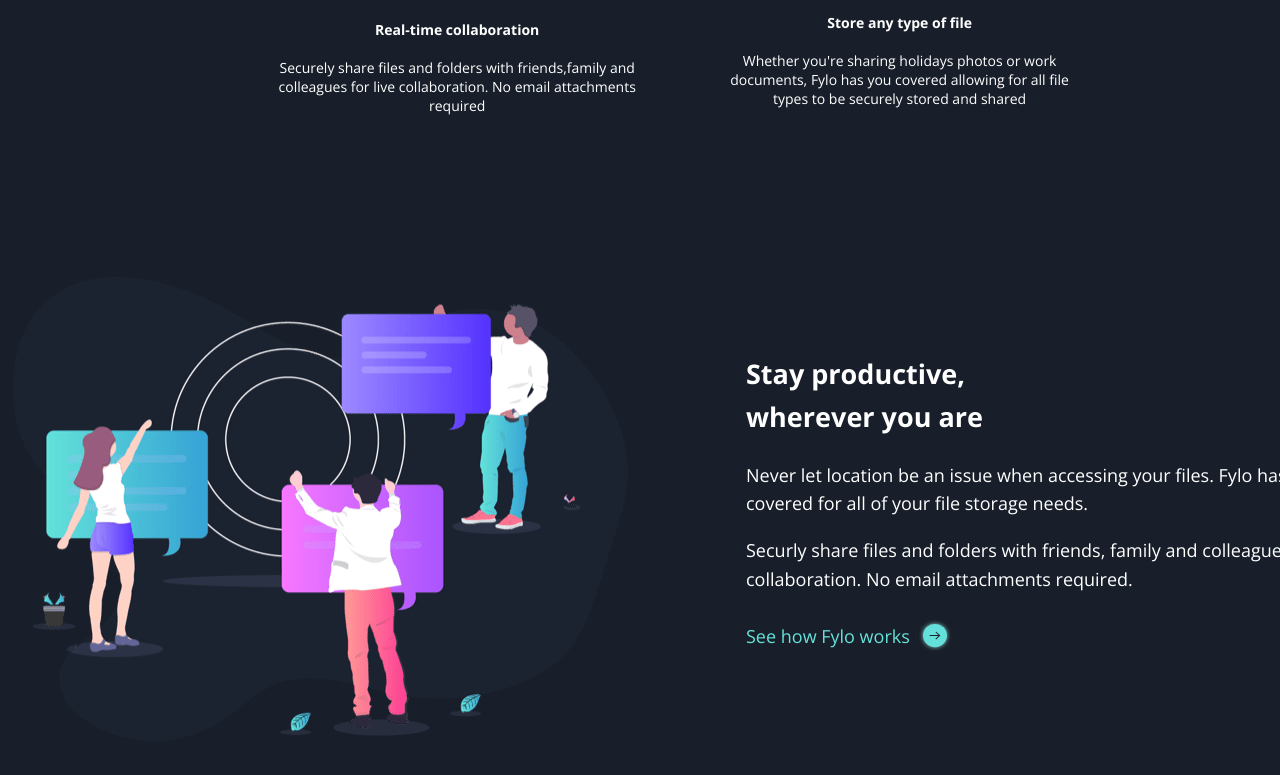
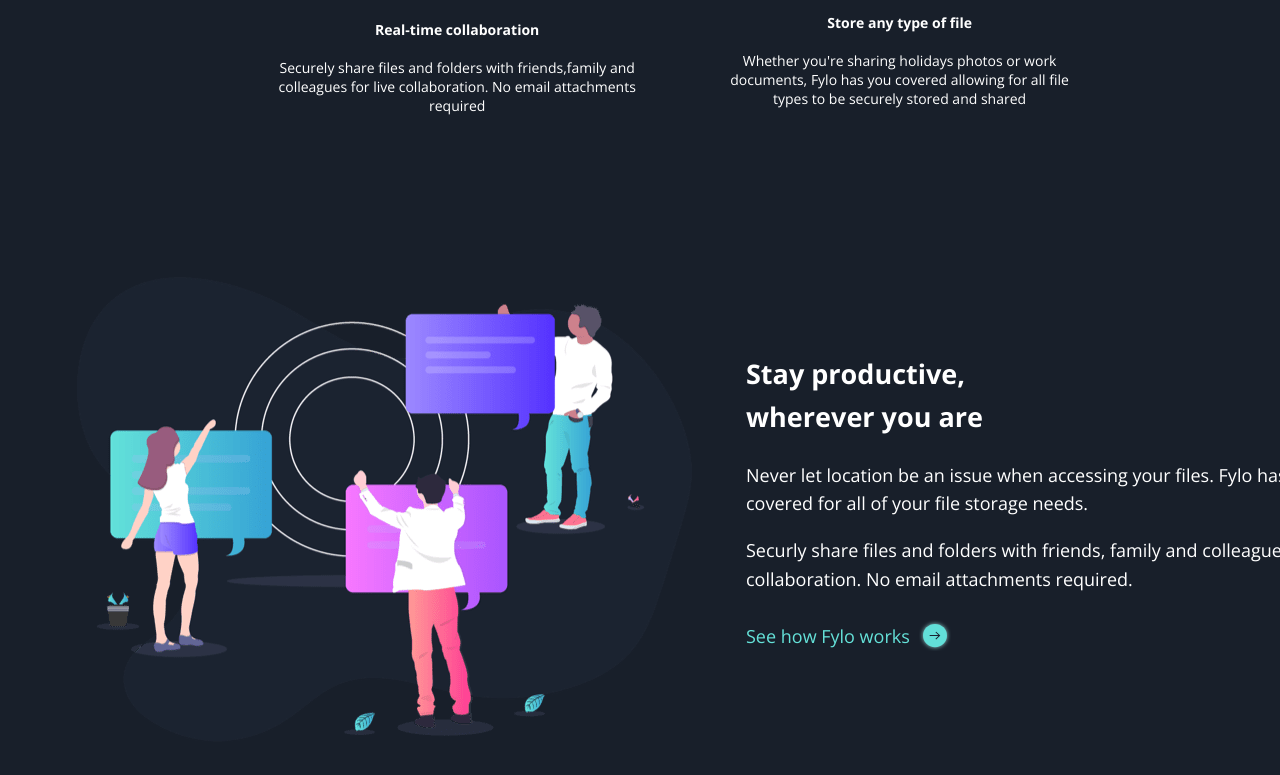
Before and after one commit to jokale/fylo, a React (Create React App) app: page / in a window 1280 px wide. Shown: the part 1255-2030 px from the top of the page. Built offline with nearby package versions, Linux system fonts and the light colour scheme.

Commit message:
style link and icon fix for 375px

```diff
--- a/src/index.css
+++ b/src/index.css
@@ -210,7 +210,7 @@
 
   .productive-drawing{
     /* width: 50%; */
-    position: relative; top: 80vh; left: -40vh;
+    position: relative; top: 80vh; left: -32vh;
     justify-content: center;
 
   }
@@ -257,6 +257,7 @@
     justify-content: center;
     margin-right: 1em;
     margin-left: 1em;
+    font-size: 16px;
 
   }
  }
```
